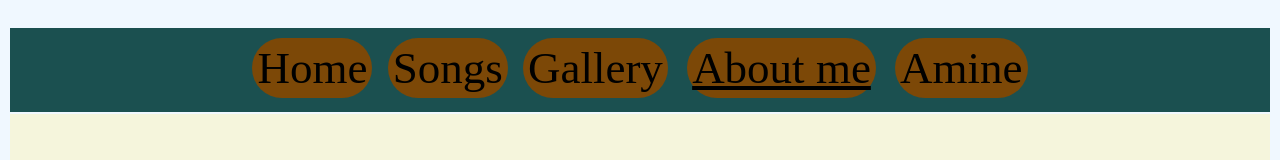
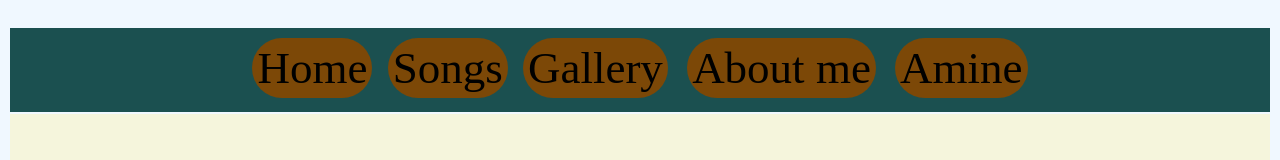
Before and after one commit to SAMBHAV512/sambhav, a plain HTML site: page index.html in a window 1280 px wide. Shown: the top 160 px of the page. Drawn offline with Linux system fonts and the light colour scheme.

Commit message:
Update style.css

```diff
--- a/style.css
+++ b/style.css
@@ -147,5 +147,6 @@ li:hover{
    cursor: pointer;
 }
 #about{
-    test-docoration:none;
+    text-decoration:none;
     color:black;
+}
```
